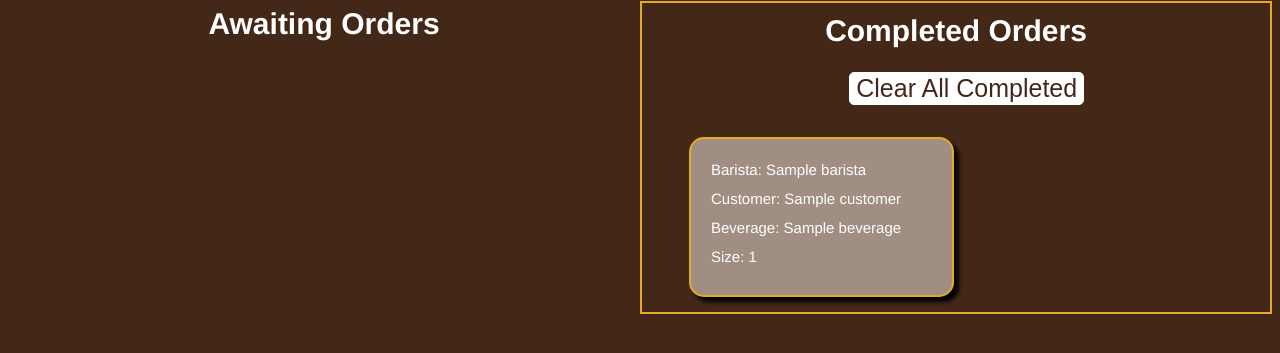
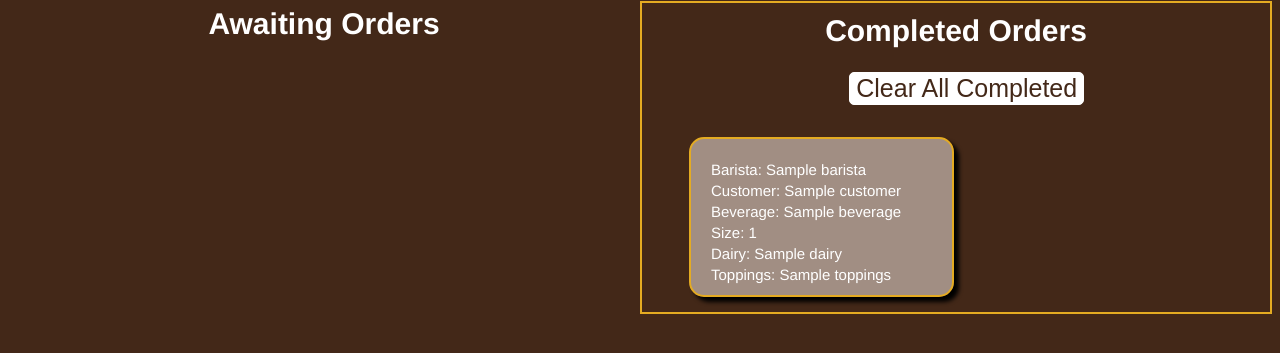
Before and after one commit to command-gab/Gardner-Grounds, a Node server app: template views/barista.ejs in a window 1280 px wide. Shown: the part 180-533 px from the top of the page. Run offline with Node 20, Linux system fonts and the light colour scheme; the template is opened without the code that fills it: most values are stand-ins (such as "Sample title", 1, 10 or a date in 2020); some libraries are stand-ins or nearby versions.

Commit message:
Update barista.ejs

```diff
--- a/views/barista.ejs
+++ b/views/barista.ejs
@@ -19,12 +19,15 @@
             <% for(let i=0; i<awaiting.length; i++) {%>
             <% console.log(awaiting[i]) %>
             <% if(awaiting[i].awaiting === true){ %>
-                  <li id="await" class="barista2">Barista: <%= awaiting[i].barista %>
+               <li id="await" class="barista2">Barista: <%= awaiting[i].barista %>
                   <span class="customer2">Customer: <%= awaiting[i].customer %></span>
                   <span class="beverage2">Beverage: <%= awaiting[i]['beverage'] %></span>
                   <span class="size2">Size: <%= awaiting[i]['size'] %></span>
+                  <span class="dairy2">Dairy: <%= awaiting[i]['dairy'] %></span>
+                  <span class="toppings2">Toppings: <%= awaiting[i]['toppings'] %></span>
+
                   <button id="<%= awaiting[i]._id %>" value="<%= awaiting[i].customer %>" class="complete-order">Complete Order</button>
-            </li>
+               </li>
              <% } %>
             <% } %>
          </ul>
@@ -37,15 +40,17 @@
          <div class="completedOrders">
             <ul>
             <% for(let i=0; i<completed.length; i++) {%>
-               <li id ="complete" class="barista2">Barista: <%= completed[i].barista %>
-               <span class="customer2">Customer: <%= completed[i].customer %></span>
-               <span class="beverage2">Beverage: <%= completed[i]['beverage'] %></span>
-               <span class="size2">Size: <%= completed[i]['size'] %></span>
+               <li id ="complete" class="barista2">Barista:    <%= completed[i].barista %>
+                  <span class="customer2">Customer: <%= completed[i].customer %></span>
+                  <span class="beverage2">Beverage: <%= completed[i]['beverage'] %></span>
+                  <span class="size2">Size: <%= completed[i]['size'] %></span>
+                  <span class="dairy2">Dairy: <%= completed[i]['dairy'] %></span>
+                  <span class="toppings2">Toppings: <%= completed[i]['toppings'] %></span>
                </li>
             <% } %>
          </ul>
          </div>
-         </div>
+
    </section>
 
 
```
